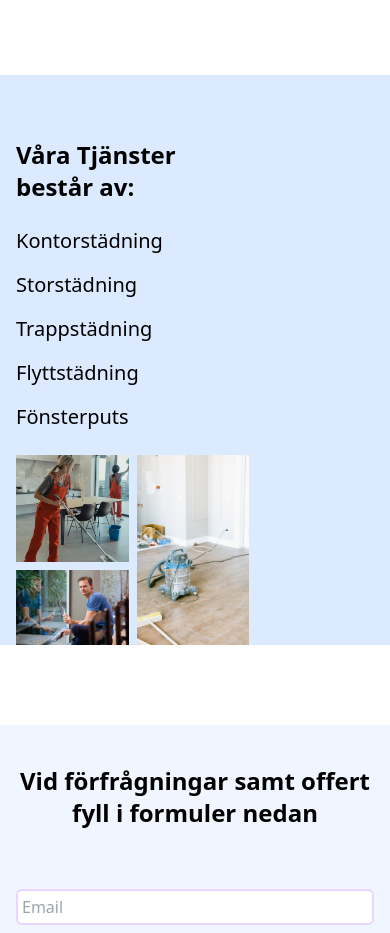
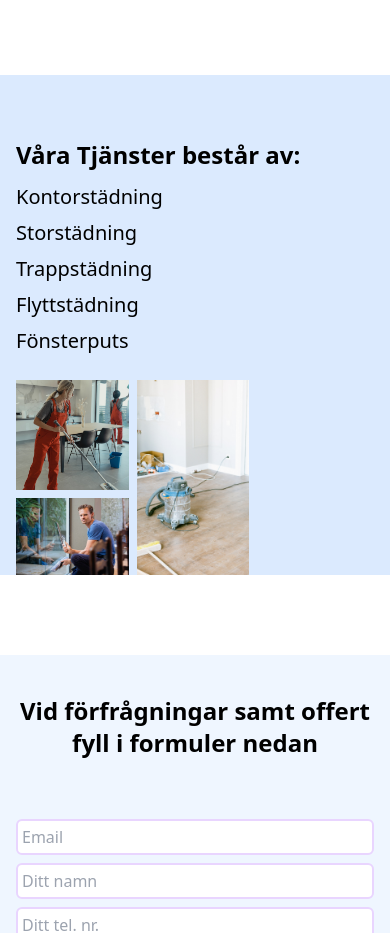
Before and after one commit to DJendryczka/bella-react, a React (Create React App) app: page / in a window 390 px wide. Shown: the part 2500-3433 px from the top of the page. Built offline with nearby package versions, Linux system fonts and the light colour scheme.

Commit message:
Another fix for mobile display issue

```diff
--- a/src/components/Services.jsx
+++ b/src/components/Services.jsx
@@ -5,15 +5,15 @@ import Window from '../images/window.jpg'
 
 const Services = () => {
   return (
-    <div id="services" className=" max-w-[1300px] h-auto lg:h-[500px] bg-blue-100 mx-auto my-20 pt-16 lg:mb-[20%] md:mb-[35%]  px-4 grid grid-cols-3 gap-4">
-      <div className="  relative lg:col-span-1 col-span-2">
+    <div id="services" className=" max-w-[1300px] h-[500px] bg-blue-100 mx-auto my-20 pt-16 lg:mb-[20%] md:mb-[35%]  px-4 grid grid-cols-3 gap-4">
+      <div className="  relative lg:col-span-1 col-span-3">
         <h3 className=" text-2xl font-bold">Våra Tjänster består av:</h3>
-        <ul className=" pt-4">
-          <li className=" text-xl py-2">Kontorstädning</li>
-          <li className=" text-xl py-2">Storstädning</li>
-          <li className=" text-xl py-2">Trappstädning</li>
-          <li className=" text-xl py-2">Flyttstädning</li>
-          <li className=" text-xl py-2">Fönsterputs</li>
+        <ul className=" pt-2">
+          <li className=" text-xl py-1">Kontorstädning</li>
+          <li className=" text-xl py-1">Storstädning</li>
+          <li className=" text-xl py-1">Trappstädning</li>
+          <li className=" text-xl py-1">Flyttstädning</li>
+          <li className=" text-xl py-1">Fönsterputs</li>
         </ul>
       </div>
 
```
